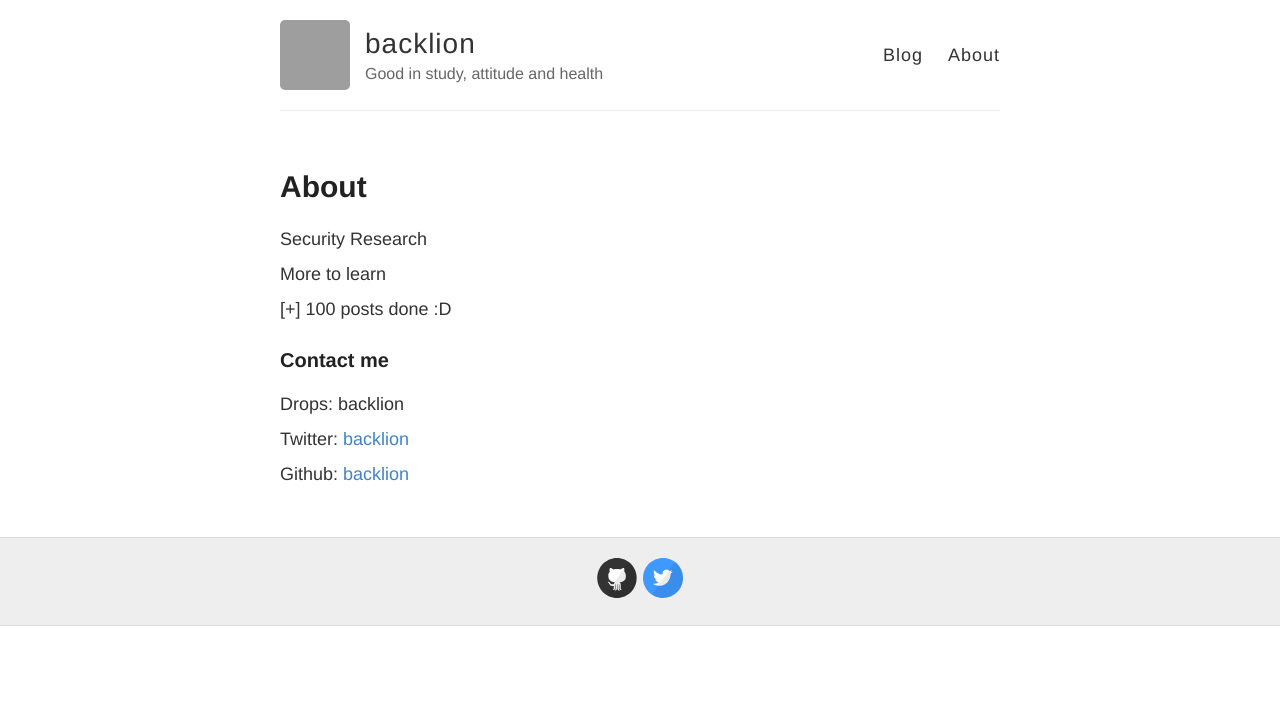
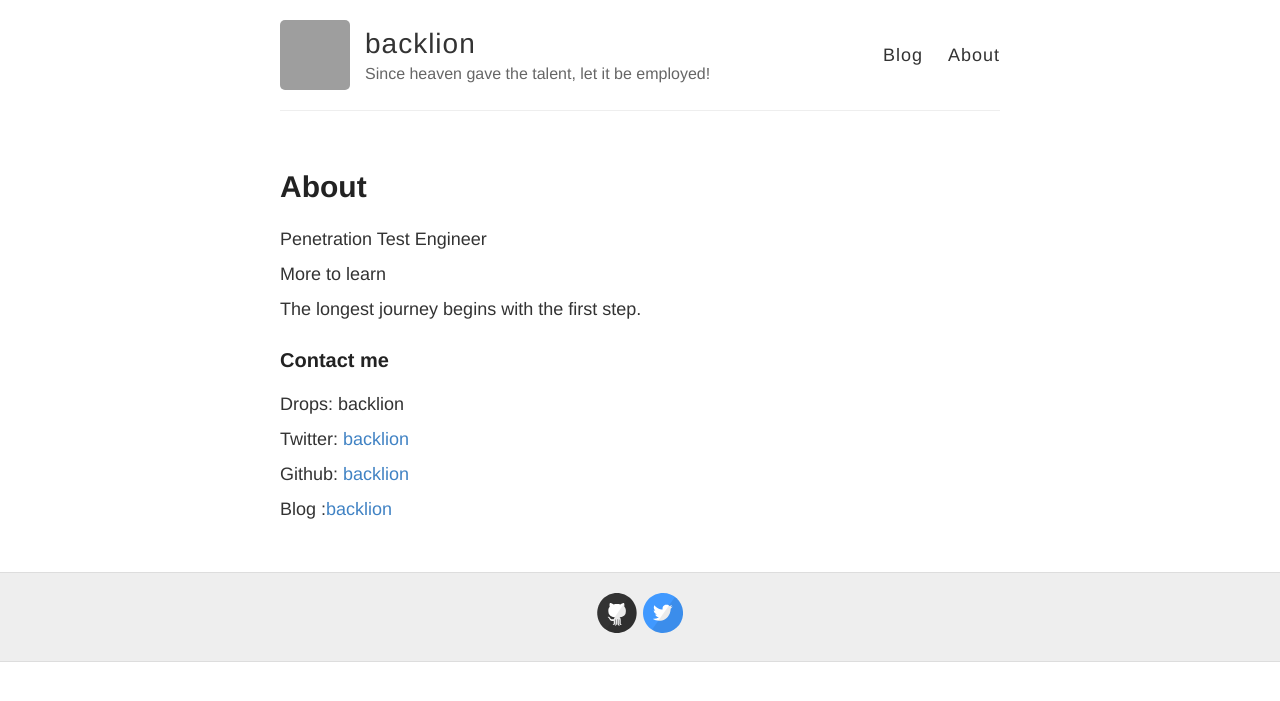
Before and after one commit to backlion/backlion.github.io, a Jekyll site: the page built from about.md, in a window 1280 px wide. Shown: the top 701 px of the page. Built offline with Jekyll 4.4.1, drawn with Linux system fonts in a browser that asks for light colours; grey boxes are pictures that could not be loaded.

Commit message:
update
update

```diff
--- a/_config.yml
+++ b/_config.yml
@@ -6,7 +6,7 @@
 name: backlion
 
 # Short bio or description (displayed in the header)
-description: Good in study, attitude and health
+description: Since heaven gave the talent, let it be employed!
 
 # URL of your avatar or profile pic (you could use your GitHub profile pic)
 avatar: https://avatars3.githubusercontent.com/u/10138750?v=4&u=a8f970fdf76feafc55c3dfd4e401ad614347b1fd&s=400
--- a/about.md
+++ b/about.md
@@ -4,11 +4,12 @@ title: About
 permalink: /about/
 ---
 
-Security Research
+Penetration Test Engineer
 
 More to learn
 
-[+] 100 posts done  :D
+
+The longest journey begins with the first step.
 
 
 
@@ -19,3 +20,5 @@ Drops:    backlion
 Twitter:  [backlion](https://twitter.com/backlion)
 
 Github:   [backlion](https://github.com/backlion)
+
+Blog  :[backlion](http://www.cnblogs.com/backlion)
```
